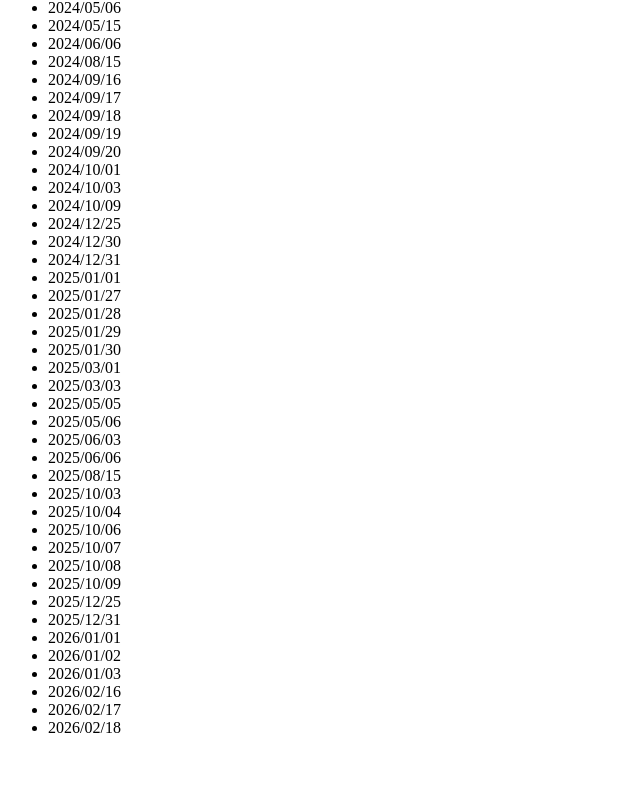
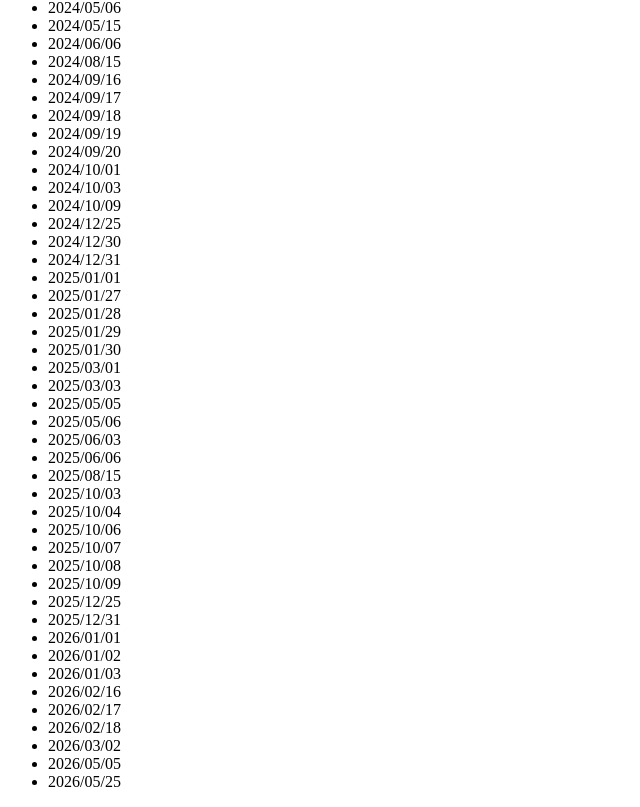
Before and after one commit to summerydev/termcalculator, a React (Create React App) app: page / in a window 1280 px wide. Shown: the part 283-1090 px from the top of the page, without its empty margins (0-640 px from the left). Before the commit the page ends 1036 px from the top, so only its background shows below. Built offline with nearby package versions, Linux system fonts and the light colour scheme.

Commit message:
add holidays

```diff
--- a/src/DateCalculator.js
+++ b/src/DateCalculator.js
@@ -43,7 +43,7 @@ const holidays = [
   "2025/12/25",
   "2025/12/31",
   "2026/01/01","2026/01/02","2026/01/03",
-  "2026/02/16","2026/02/17","2026/02/18",
+  "2026/02/16","2026/02/17","2026/02/18","2026/03/02","2026/05/05","2026/05/25",
 ];
 
 const clearTime = (date) =>
```
